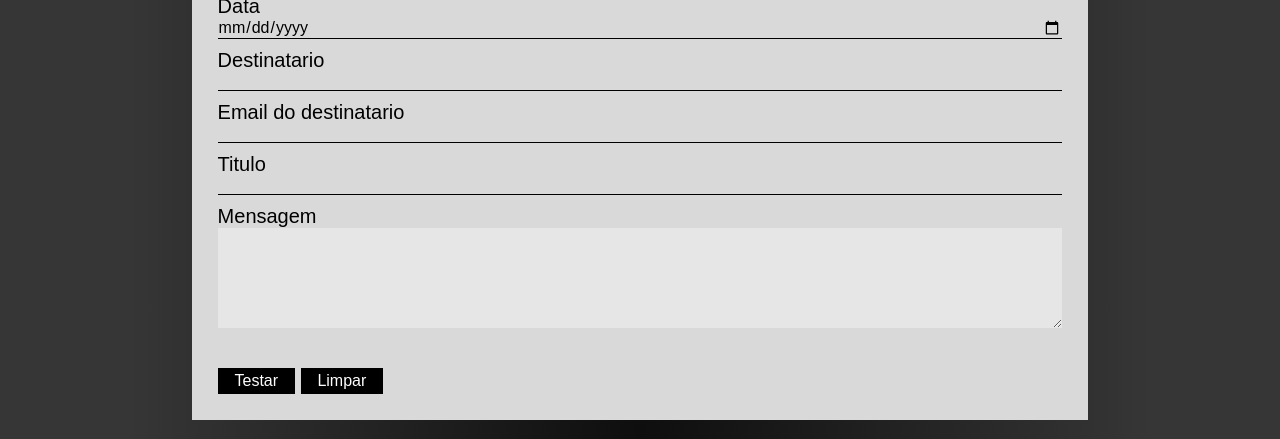
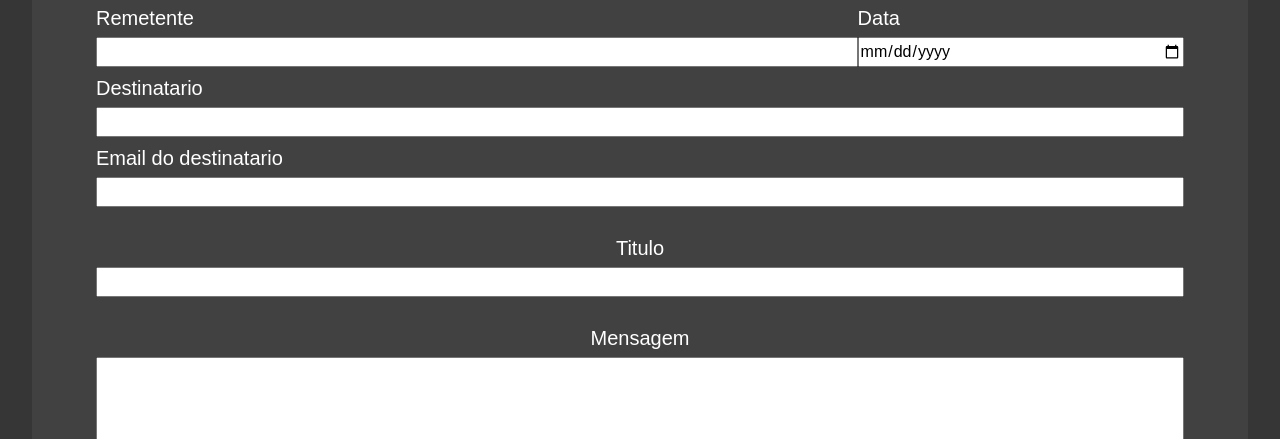
Before and after one commit to BrunoMendesMorais/Click-Write, a plain HTML site: page pages/escrever.html in a window 1280 px wide. Shown: the part 199-638 px from the top of the page. Drawn offline with Linux system fonts and the light colour scheme; a web font is replaced by a local one.

Commit message:
formulario reformulado

```diff
--- a/pages/escrever.html
+++ b/pages/escrever.html
@@ -30,23 +30,22 @@
     <main>
 
         <form action="" id="escreverCarta">
-            <label for="remetente">Remetente</label>
+            <h1>PREENCHA</h1>
+            <label id="lbRemetente" for="remetente">Remetente</label>
             <input id="remetente" name="remetente" type="text">
-            <label for="data">Data</label>
+            <label id="lbData" for="data">Data</label>
             <input type="date" id="data" name="data">
-            <label for="destinatario">Destinatario</label>
+            <label id="lbDestinatario" for="destinatario">Destinatario</label>
             <input type="text" name="destinatario" id="destinatario">
-            <label for="email">Email do destinatario</label>
-            <input type="email" name="email" id="email">
-            <label for="titulo">Titulo</label>
+            <label id="lbEmail" for="email">Email do destinatario</label>
+            <input  type="email" name="email" id="email">
+            <label id="lbTitulo" for="titulo">Titulo</label>
             <input type="text" name="titulo" id="titulo">
-            <label for="mensagen">Mensagem</label>
+            <label id="lbMensagem" for="mensagen">Mensagem</label>
             <textarea name="mensagem" id="mensagem"></textarea>
             <input type="submit" value="Testar">
             <input type="reset" value="Limpar">
         </form>
-
-        <h1>Teste de carta</h1>
 
         <section id="carta">
             <p id="dataCarta">00/00/00</p>
--- a/style/escrever.css
+++ b/style/escrever.css
@@ -1,9 +1,99 @@
 form {
-    width: 70%;
-    background-color: #D9D9D9;
+    width: 1800px;
+    max-width: 95%;
+    background-color: #414141;
     margin: auto;
-    margin-top: 2vh;
-    padding: 2%;
+    padding: 2% 5%;
+    color: white;
+    display: grid;
+    grid-template-columns: 70% 30%;
+}
+
+@media (min-width: 650px) {
+    form {
+        grid-template-areas: "h1 h1" "lbRe lbDa" "re da" "lbDe lbDe" "de de" "lbEm lbEm" "em em" "lbTi lbTi" "ti ti" "lbMe lbMe" "me me" "su su" "a a";
+        grid-template-rows: 80px 40px 30px 40px 30px 40px 30px 60px 30px 60px 200px 80px 40px;
+    }
+}
+
+@media (max-width: 650px) {
+    form {
+        grid-template-areas: "h1 h1" "lbRe lbRe" "re re" "lbDa lbDa" "da da" "lbDe lbDe" "de de" "lbEm lbEm" "em em" "lbTi lbTi" "ti ti" "lbMe lbMe" "me me" "su su" "a a";
+        grid-template-rows: 80px 40px 30px 40px 30px 40px 30px 40px 30px 60px 30px 60px 200px 80px 40px;
+    }
+}
+
+form>h1 {
+    grid-area: h1;
+}
+
+#lbRemetente {
+    grid-area: lbRe;
+
+}
+
+#remetente {
+    grid-area: re;
+
+}
+
+#lbData {
+    grid-area: lbDa;
+}
+
+#data {
+    grid-area: da;
+}
+
+#lbDestinatario {
+    grid-area: lbDe;
+}
+
+#destinatario {
+    grid-area: de;
+}
+
+#lbEmail {
+    grid-area: lbEm;
+}
+
+#email {
+    grid-area: em;
+}
+
+#lbTitulo {
+    grid-area: lbTi;
+    text-align: center;
+    margin-top: 30px;
+}
+
+#titulo {
+    grid-area: ti;
+}
+
+#lbMensagem {
+    grid-area: lbMe;
+    text-align: center;
+    margin-top: 30px;
+}
+
+#mensagem {
+    grid-area: me;
+}
+
+input[type="submit"] {
+    grid-area: su;
+    margin-top: 40px;
+    width: 50%;
+    height: 40px;
+    margin: 30px auto;
+}
+
+input[type="reset"] {
+    grid-area: a;
+    width: 50%;
+    height: 40px;
+    margin: auto;
 }
 
 body {
@@ -19,30 +109,6 @@ label {
     display: block;
 }
 
-input:not([type="submit"]):not([type="reset"]),
-textarea {
-    width: 100%;
-    display: block;
-    outline: none;
-    border: none;
-    background-color: unset;
-    border-bottom: 1px black solid;
-}
-
-input[type="submit"],
-input[type="reset"] {
-    background-color: black;
-    border: none;
-    color: white;
-    padding: 0.5% 2%;
-    margin-top: 40px;
-}
-
-textarea {
-    background-color: #e6e6e6;
-    border: none;
-    height: 100px;
-}
 
 @media (max-width: 767px) {
     form {
@@ -55,6 +121,7 @@ h1 {
     text-align: center;
     margin-top: 2%;
 }
+
 
 #carta {
     width: 80%;
```
Also changed, not shown: index.html (+1 -1 lines).
